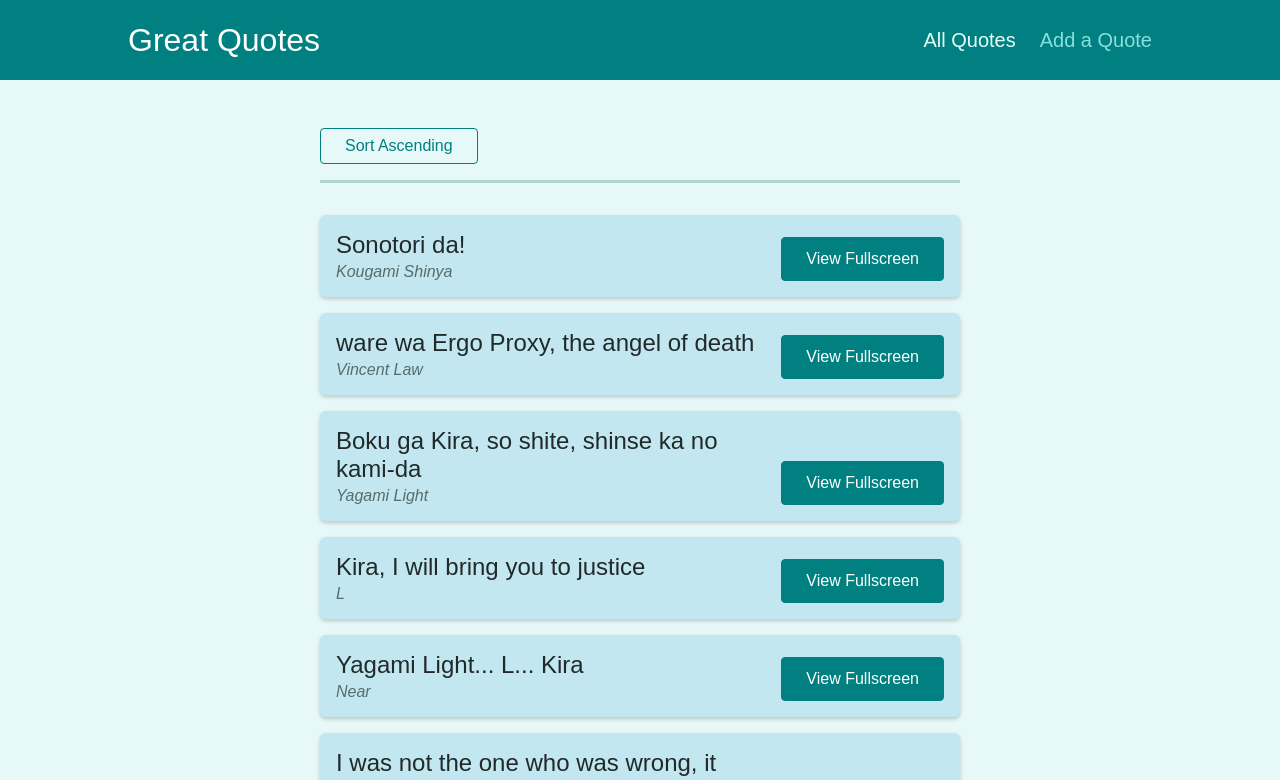
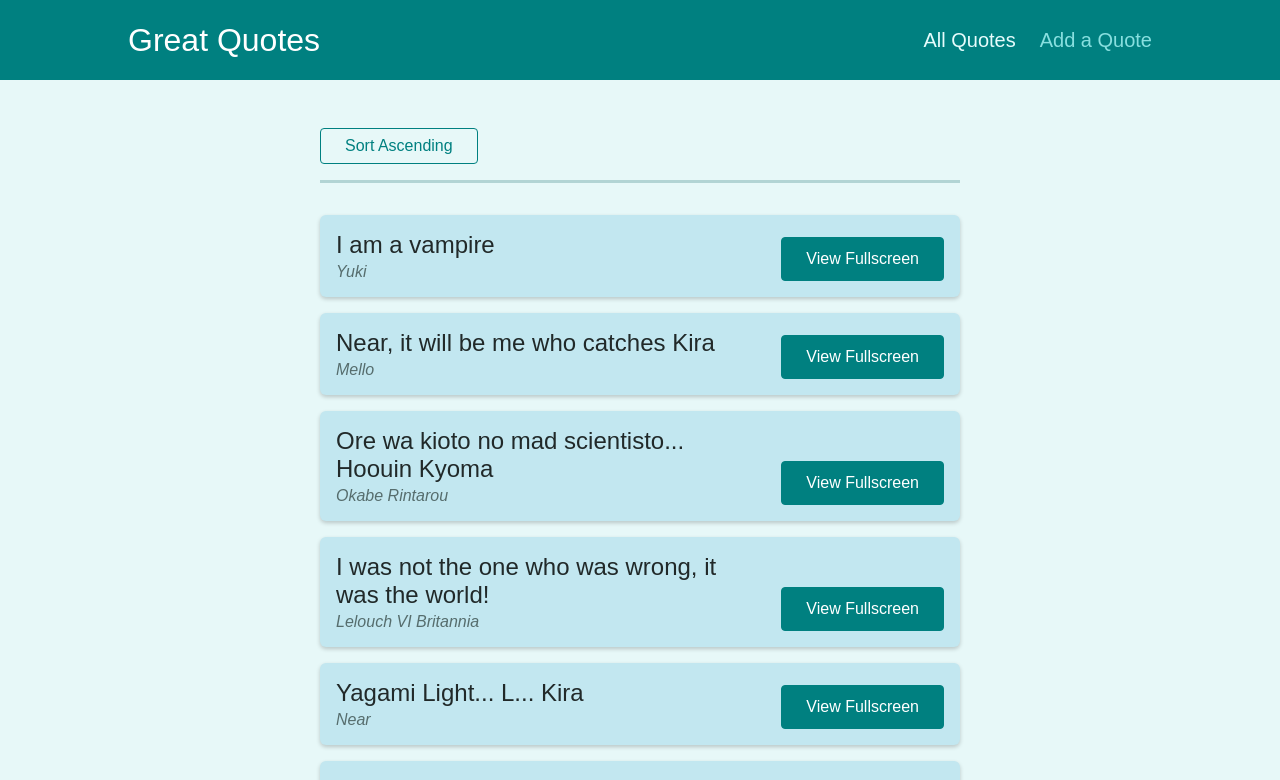
Before and after one commit to zerocool01010/20thSect-ReactRouter, a React (Create React App) app: page /quotes in a window 1280 px wide. Shown: the top 780 px of the page. Built offline with nearby package versions, Linux system fonts and the light colour scheme.

Commit message:
Agrego la function de sortQuotes para que ordene los quotes por orden ascendente o descendente segun el state del booleano sortAsc que le pasamos por param a la funcion

```diff
--- a/src/components/quotes/QuoteList.js
+++ b/src/components/quotes/QuoteList.js
@@ -2,6 +2,16 @@
 import { useHistory, useLocation } from "react-router-dom";
 import QuoteItem from "./QuoteItem";
 import classes from "./QuoteList.module.css";
+
+const sortQuotes = (quotes, ascending) => {
+  return quotes.sort((quoteA, quoteB) => {
+    if (ascending) {
+      return quoteA.id > quoteB.id ? 1 : -1;
+    } else {
+      return quoteA.id < quoteB.id ? 1 : -1;
+    }
+  });
+};
 
 const QuoteList = (props) => {
   const history = useHistory()
@@ -15,6 +25,8 @@
   // evalua uno de los key parameters de url que tiene su valor guardado porque en la url esta con un = al lado (sort=value)
   console.log(sortAsc) //devuelve un booleano
 
+  const sortedQuotes = sortQuotes(props.quotes, sortAsc)
+
   return (
     <Fragment>
       <div className={classes.sorting}>
@@ -23,7 +35,7 @@
         }}>Sort {sortAsc ? 'Descending' : 'Ascending'}</button>
       </div>
       <ul className={classes.list}>
-        {props.quotes.map((quote) => (
+        {sortedQuotes.map((quote) => (
           <QuoteItem
             key={quote.id}
             id={quote.id}
```
Also changed, not shown: 1 other file (tests, documents, lock files or other folders).
